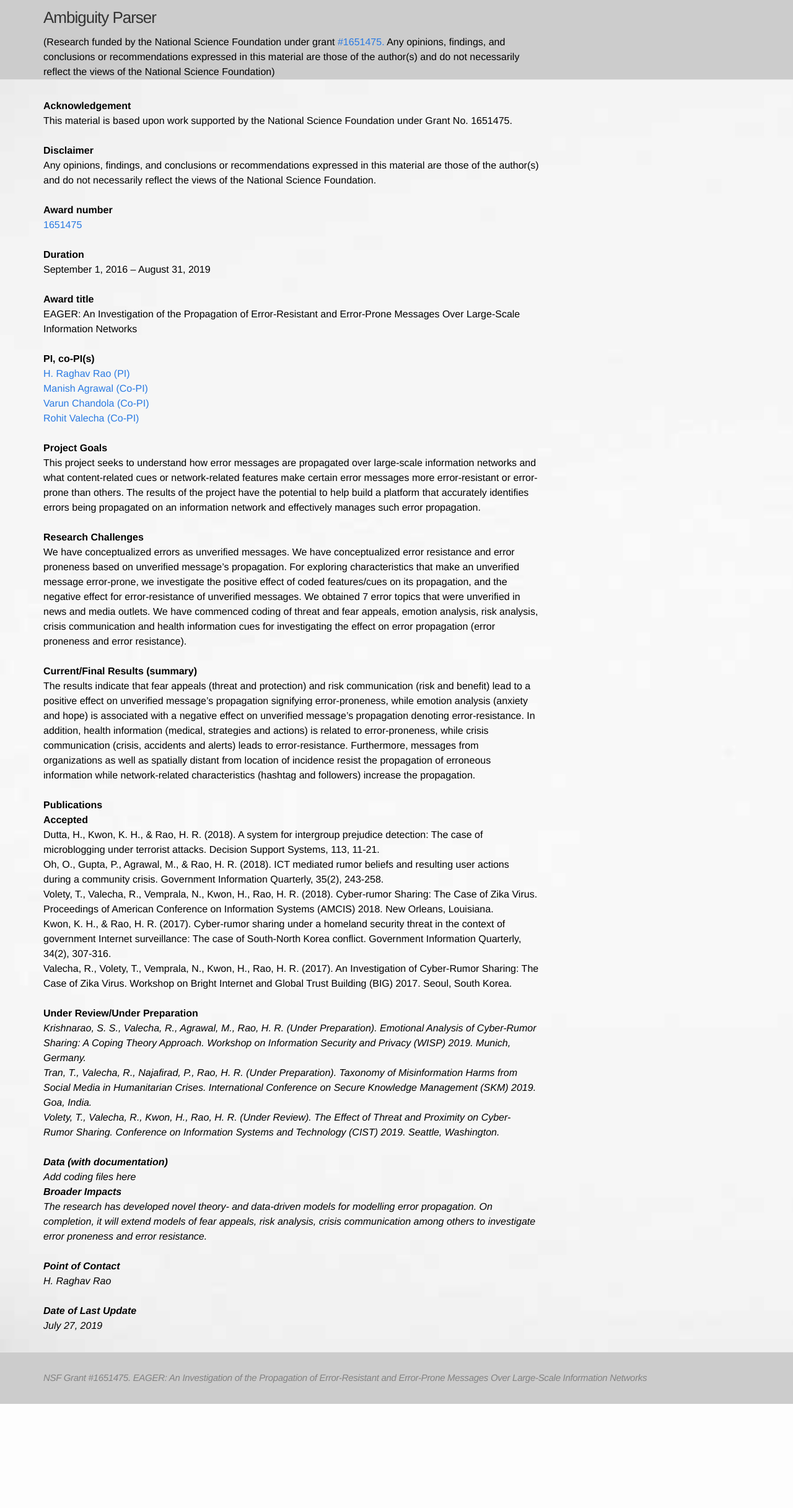
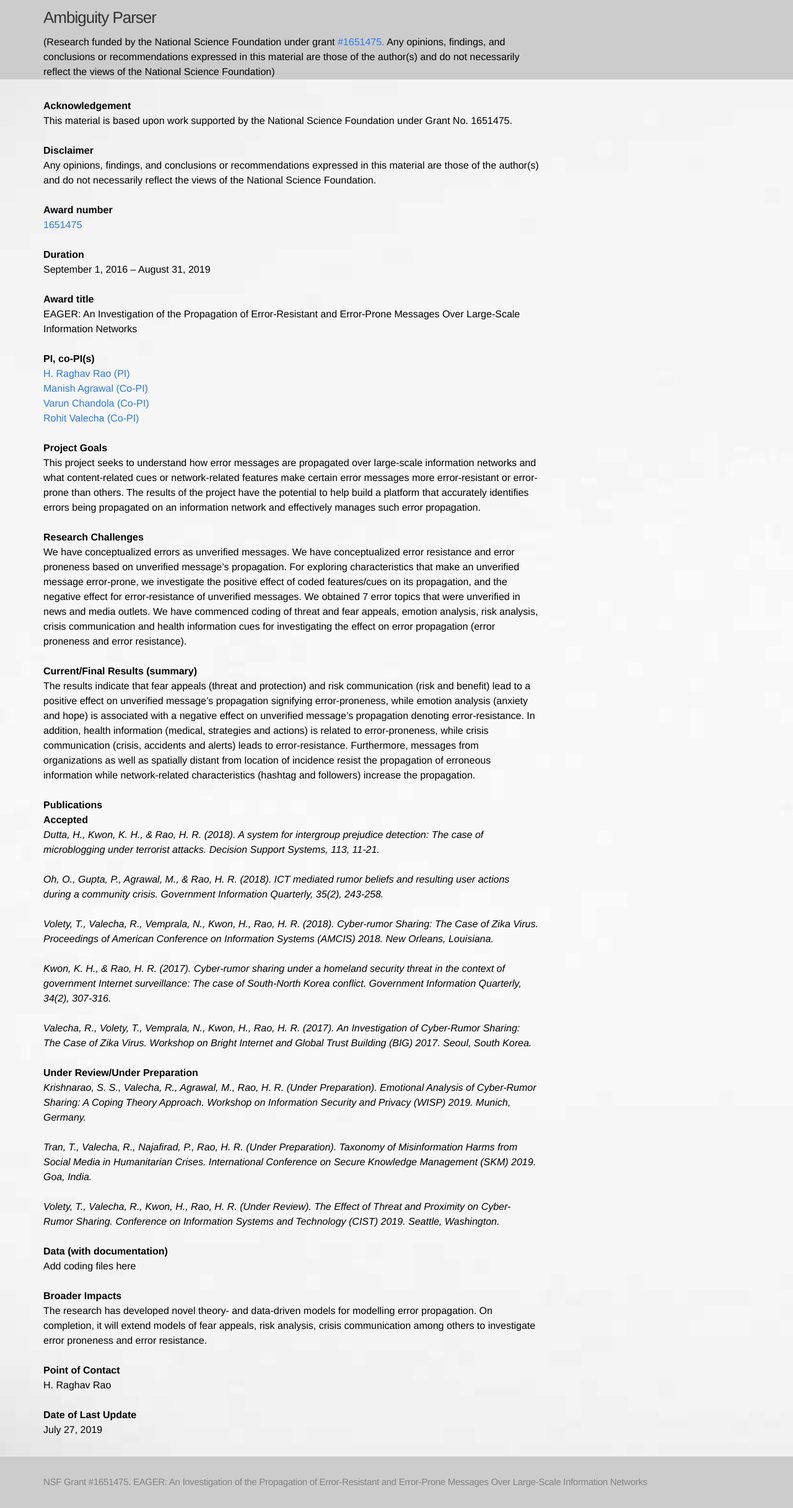
Before and after one commit to AmbiguityISMLab/AmbiguityISMLab.github.io, a Jekyll site: the page built from finalreport.html, in a window 1280 px wide. Shown: the whole page at 62% size. Built offline with Jekyll 4.4.1, drawn with Linux system fonts in a browser that asks for light colours; before the commit the page ends 2265 px from its top, so only the background shows below that.

```diff
--- a/finalreport.html
+++ b/finalreport.html
@@ -34,19 +34,19 @@ The results indicate that fear appeals (threat and protection) and risk communic
 
 <p><b>Publications</b></p>
 <p><b>Accepted</b></p>
-Dutta, H., Kwon, K. H., & Rao, H. R. (2018). A system for intergroup prejudice detection: The case of microblogging under terrorist attacks. Decision Support Systems, 113, 11-21.</i><br>
-Oh, O., Gupta, P., Agrawal, M., & Rao, H. R. (2018). ICT mediated rumor beliefs and resulting user actions during a community crisis. Government Information Quarterly, 35(2), 243-258.</i><br>
-Volety, T., Valecha, R., Vemprala, N., Kwon, H., Rao, H. R. (2018). Cyber-rumor Sharing: The Case of Zika Virus. Proceedings of American Conference on Information Systems (AMCIS) 2018. New Orleans, Louisiana.</i><br>
-Kwon, K. H., & Rao, H. R. (2017). Cyber-rumor sharing under a homeland security threat in the context of government Internet surveillance: The case of South-North Korea conflict. Government Information Quarterly, 34(2), 307-316.</i><br>
-Valecha, R., Volety, T., Vemprala, N., Kwon, H., Rao, H. R. (2017). An Investigation of Cyber-Rumor Sharing: The Case of Zika Virus. Workshop on Bright Internet and Global Trust Building (BIG) 2017. Seoul, South Korea.</i><br><br>
+<i>Dutta, H., Kwon, K. H., & Rao, H. R. (2018). A system for intergroup prejudice detection: The case of microblogging under terrorist attacks. Decision Support Systems, 113, 11-21.</i><br><br>
+<i>Oh, O., Gupta, P., Agrawal, M., & Rao, H. R. (2018). ICT mediated rumor beliefs and resulting user actions during a community crisis. Government Information Quarterly, 35(2), 243-258.</i><br><br>
+<i>Volety, T., Valecha, R., Vemprala, N., Kwon, H., Rao, H. R. (2018). Cyber-rumor Sharing: The Case of Zika Virus. Proceedings of American Conference on Information Systems (AMCIS) 2018. New Orleans, Louisiana.</i><br><br>
+<i>Kwon, K. H., & Rao, H. R. (2017). Cyber-rumor sharing under a homeland security threat in the context of government Internet surveillance: The case of South-North Korea conflict. Government Information Quarterly, 34(2), 307-316.</i><br><br>
+<i>Valecha, R., Volety, T., Vemprala, N., Kwon, H., Rao, H. R. (2017). An Investigation of Cyber-Rumor Sharing: The Case of Zika Virus. Workshop on Bright Internet and Global Trust Building (BIG) 2017. Seoul, South Korea.</i><br><br>
 
 <p><b>Under Review/Under Preparation</b></p>
-<i>Krishnarao, S. S., Valecha, R., Agrawal, M., Rao, H. R. (Under Preparation). Emotional Analysis of Cyber-Rumor Sharing: A Coping Theory Approach. Workshop on Information Security and Privacy (WISP) 2019. Munich, Germany.</li><br>
-<i>Tran, T., Valecha, R., Najafirad, P., Rao, H. R. (Under Preparation). Taxonomy of Misinformation Harms from Social Media in Humanitarian Crises. International Conference on Secure Knowledge Management (SKM) 2019. Goa, India.</li><br>
-<i>Volety, T., Valecha, R., Kwon, H., Rao, H. R. (Under Review). The Effect of Threat and Proximity on Cyber-Rumor Sharing. Conference on Information Systems and Technology (CIST) 2019. Seattle, Washington.</li><br><br>
+<i>Krishnarao, S. S., Valecha, R., Agrawal, M., Rao, H. R. (Under Preparation). Emotional Analysis of Cyber-Rumor Sharing: A Coping Theory Approach. Workshop on Information Security and Privacy (WISP) 2019. Munich, Germany.</i><br><br>
+<i>Tran, T., Valecha, R., Najafirad, P., Rao, H. R. (Under Preparation). Taxonomy of Misinformation Harms from Social Media in Humanitarian Crises. International Conference on Secure Knowledge Management (SKM) 2019. Goa, India.</i><br><br>
+<i>Volety, T., Valecha, R., Kwon, H., Rao, H. R. (Under Review). The Effect of Threat and Proximity on Cyber-Rumor Sharing. Conference on Information Systems and Technology (CIST) 2019. Seattle, Washington.</i><br><br>
 
 <p><b>Data (with documentation)</b></p>
-Add coding files here
+Add coding files here<br><br>
 
 <p><b>Broader Impacts</b></p>
 The research has developed novel theory- and data-driven models for modelling error propagation. On completion, it will extend models of fear appeals, risk analysis, crisis communication among others to investigate error proneness and error resistance.<br><br>
```
